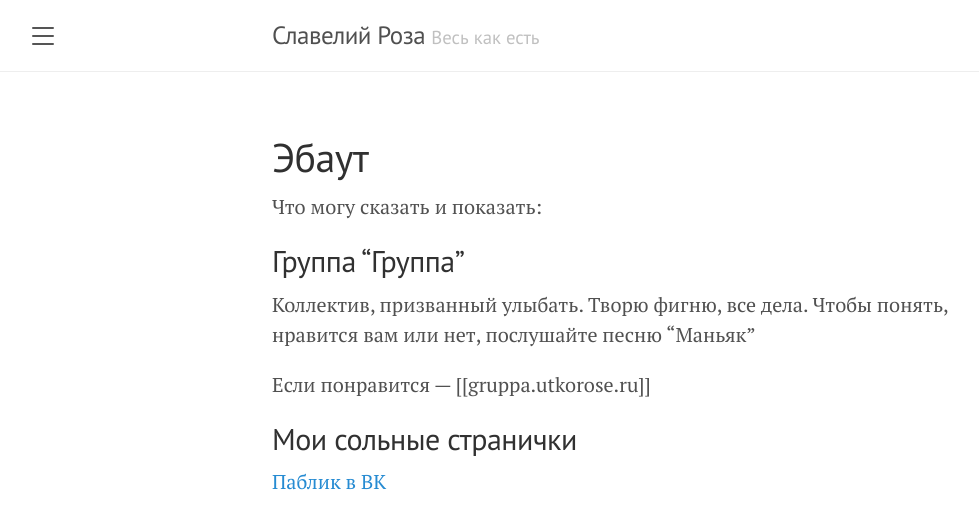
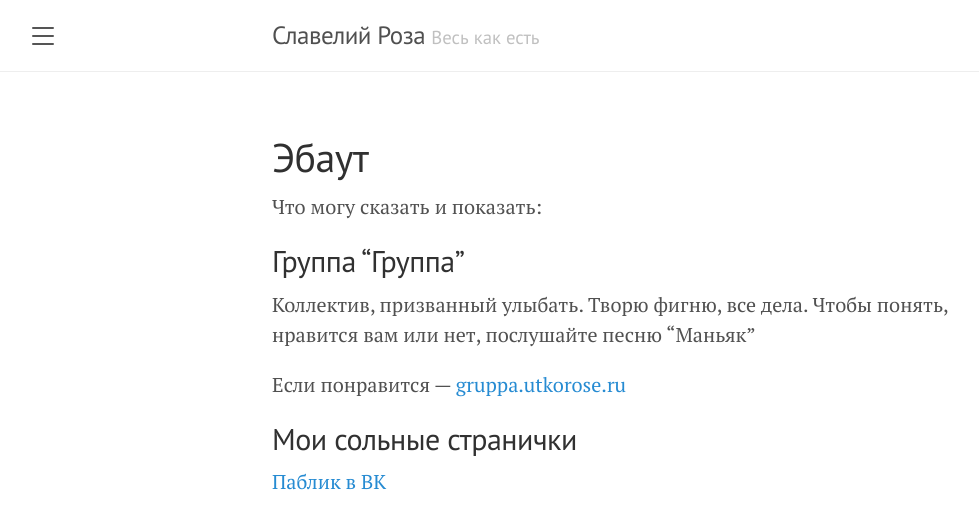
Before and after one commit to utkorose/utkorose.github.io, a Jekyll site: the page built from about.md, in a window 1280 px wide. Shown: the top 529 px of the page, without its empty margins (8-987 px from the left). Built offline with Jekyll 4.4.1, drawn with Linux system fonts in a browser that asks for light colours; part of the change alters nothing that is shown.

```diff
--- a/about.md
+++ b/about.md
@@ -1,6 +1,7 @@
 ---
 layout: page
 title: Эбаут
+published: true
 ---
 
 Что могу сказать и показать:
@@ -8,7 +9,7 @@ title: Эбаут
 ## Группа “Группа”
 Коллектив, призванный улыбать. Творю фигню, все дела. Чтобы понять, нравится вам или нет, послушайте песню “Маньяк”
 
-Если понравится — [[gruppa.utkorose.ru]]
+Если понравится — [gruppa.utkorose.ru](https://gruppa.utkorose.ru)
 
 ## Мои сольные странички
 [Паблик в ВК](https://vk.com/utkorosepublic)
```
